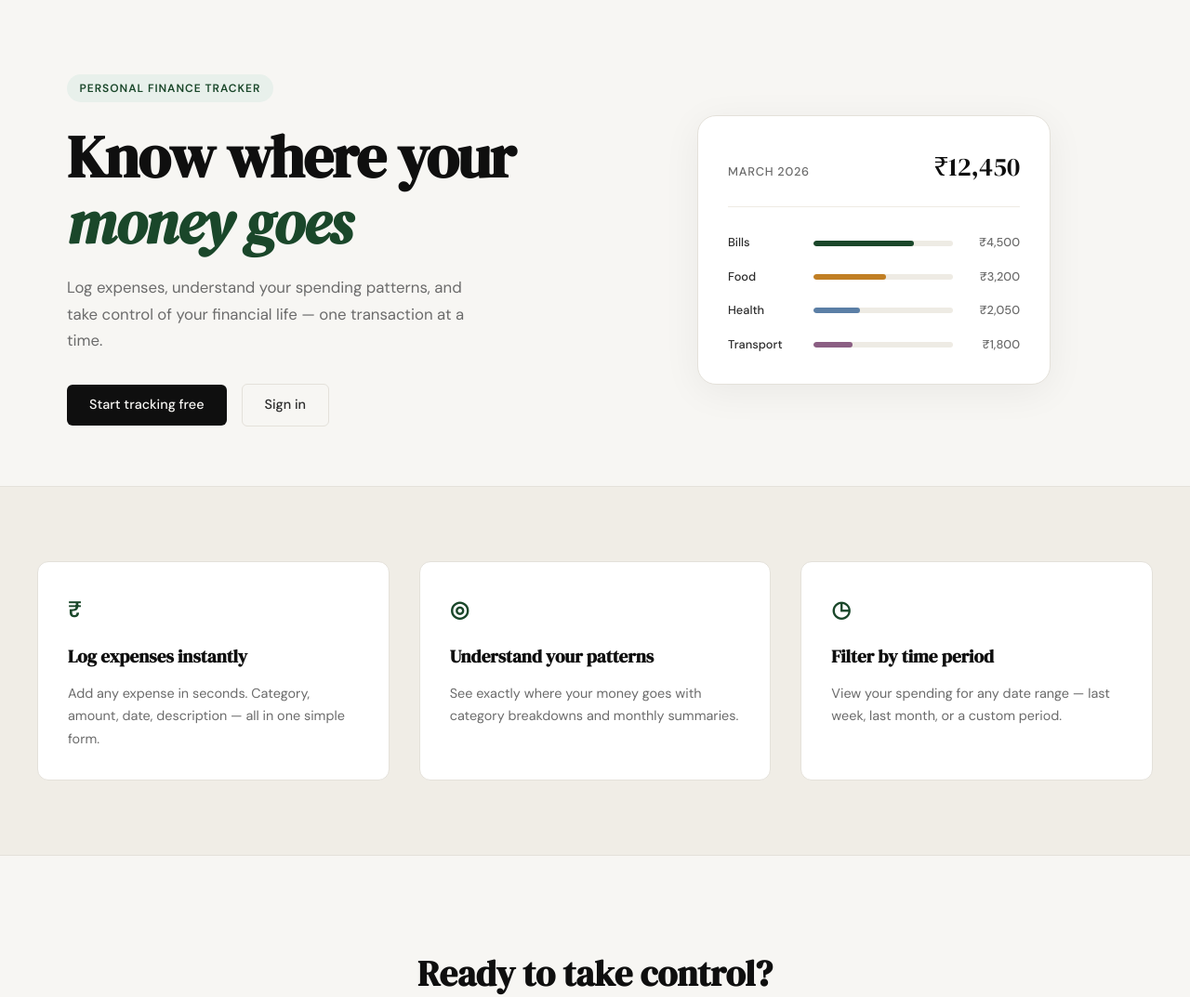
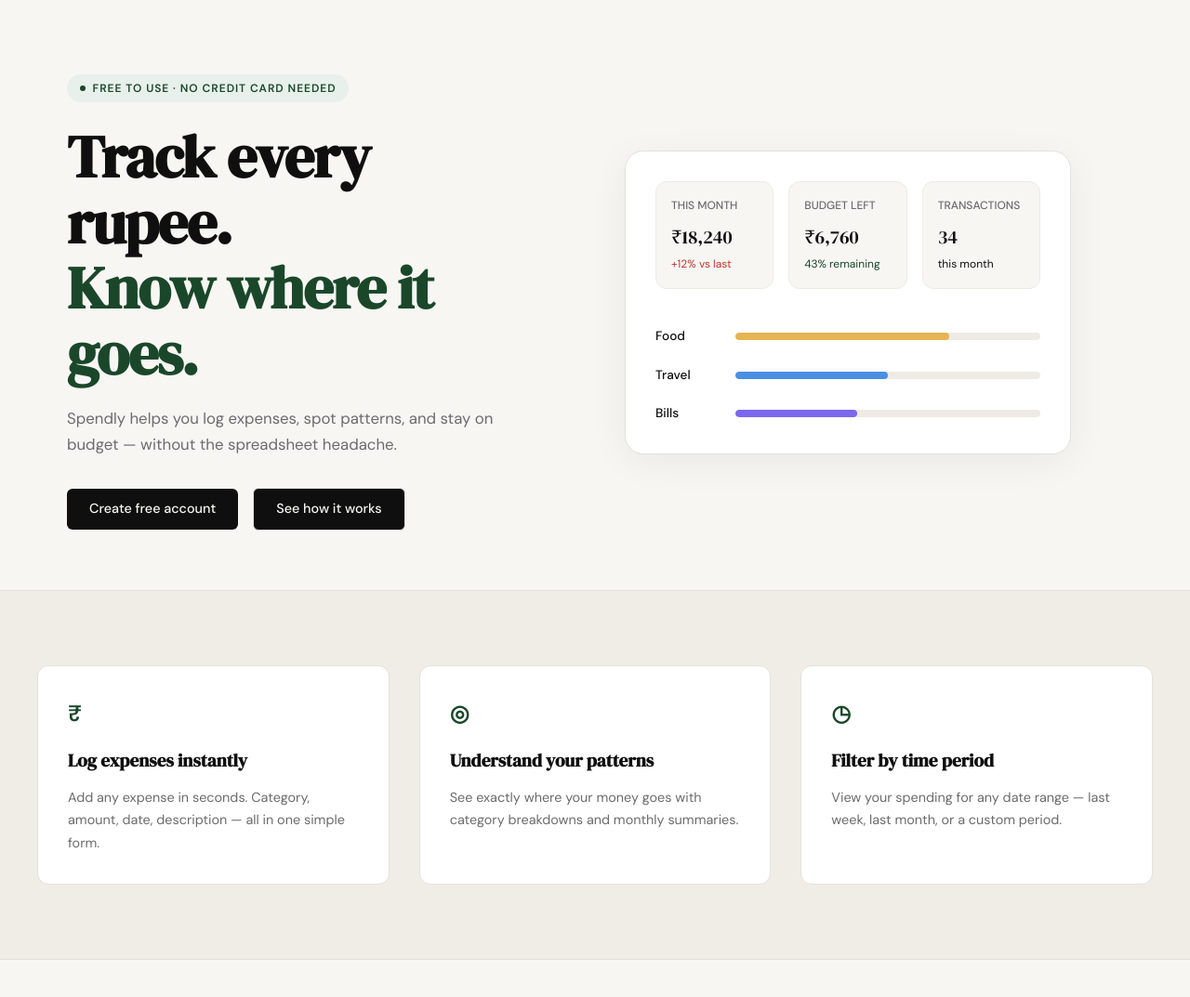
Before and after one commit to shivaji-sys/expense-tracker, a Flask app: page / in a window 1280 px wide. Shown: the part 61-1134 px from the top of the page at 93% size. Run offline with Flask 3, Linux system fonts and the light colour scheme.

Commit message:
Refine hero section layout and styling

```diff
--- a/expense-tracker/static/css/style.css
+++ b/expense-tracker/static/css/style.css
@@ -133,9 +133,15 @@ a { color: inherit; text-decoration: none; }
     margin: 0 auto;
 }
 
+.hero-inner {
+    max-width: 500px;
+}
+
 .hero-badge {
-    display: inline-block;
-    background: var(--accent-light);
+    display: inline-flex;
+    align-items: center;
+    gap: 0.5rem;
+    background: #e8f0eb;
     color: var(--accent);
     font-size: 0.75rem;
     font-weight: 600;
@@ -144,6 +150,13 @@ a { color: inherit; text-decoration: none; }
     padding: 0.35rem 0.85rem;
     border-radius: 999px;
     margin-bottom: 1.5rem;
+}
+
+.badge-dot {
+    width: 6px;
+    height: 6px;
+    background: var(--accent);
+    border-radius: 50%;
 }
 
 .hero-title {
@@ -155,8 +168,7 @@ a { color: inherit; text-decoration: none; }
     margin-bottom: 1.25rem;
 }
 
-.hero-title em {
-    font-style: italic;
+.title-accent {
     color: var(--accent);
 }
 
@@ -173,92 +185,6 @@ a { color: inherit; text-decoration: none; }
     gap: 1rem;
     align-items: center;
 }
-
-/* ------------------------------------------------------------------ */
-/* Mock card (hero visual)                                             */
-/* ------------------------------------------------------------------ */
-
-.hero-visual {
-    display: flex;
-    justify-content: center;
-}
-
-.mock-card {
-    background: var(--paper-card);
-    border: 1px solid var(--border);
-    border-radius: var(--radius-lg);
-    padding: 2rem;
-    width: 100%;
-    max-width: 380px;
-    box-shadow: 0 8px 40px rgba(0,0,0,0.06);
-}
-
-.mock-card-header {
-    display: flex;
-    justify-content: space-between;
-    align-items: baseline;
-    margin-bottom: 1.75rem;
-    padding-bottom: 1.25rem;
-    border-bottom: 1px solid var(--border-soft);
-}
-
-.mock-label {
-    font-size: 0.8rem;
-    font-weight: 500;
-    color: var(--ink-muted);
-    text-transform: uppercase;
-    letter-spacing: 0.06em;
-}
-
-.mock-total {
-    font-family: var(--font-display);
-    font-size: 1.75rem;
-    color: var(--ink);
-}
-
-.mock-bars { display: flex; flex-direction: column; gap: 1rem; }
-
-.mock-bar-row {
-    display: grid;
-    grid-template-columns: 80px 1fr 60px;
-    align-items: center;
-    gap: 0.75rem;
-}
-
-.mock-cat {
-    font-size: 0.8rem;
-    font-weight: 500;
-    color: var(--ink-soft);
-}
-
-.mock-bar-track {
-    height: 6px;
-    background: var(--border-soft);
-    border-radius: 999px;
-    overflow: hidden;
-}
-
-.mock-bar {
-    height: 100%;
-    background: var(--accent);
-    border-radius: 999px;
-    transition: width 0.6s ease;
-}
-
-.mock-bar-2 { background: var(--accent-2); }
-.mock-bar-3 { background: #5b7fa6; }
-.mock-bar-4 { background: #8b5e83; }
-
-.mock-amt {
-    font-size: 0.8rem;
-    font-weight: 500;
-    color: var(--ink-muted);
-    text-align: right;
-}
-
-/* ------------------------------------------------------------------ */
-/* Buttons                                                             */
-/* ------------------------------------------------------------------ */
 
 .btn-primary {
     display: inline-block;
@@ -277,12 +203,13 @@ a { color: inherit; text-decoration: none; }
 
 .btn-primary:hover { background: var(--accent); }
 
-.btn-ghost {
+.btn-secondary {
     display: inline-block;
-    background: transparent;
-    color: var(--ink-soft);
+    background: var(--ink);
+    color: var(--paper);
     padding: 0.65rem 1.5rem;
     border-radius: var(--radius-sm);
+    font-family: var(--font-body);
     font-size: 0.9rem;
     font-weight: 500;
     border: 1px solid var(--border);
@@ -290,9 +217,97 @@ a { color: inherit; text-decoration: none; }
     text-decoration: none;
 }
 
-.btn-ghost:hover {
-    border-color: var(--ink);
+.btn-secondary:hover {
+    background: var(--paper);
     color: var(--ink);
+}
+
+/* Mock dashboard visuals */
+.mock-dashboard {
+    background: var(--paper-card);
+    border: 1px solid var(--border);
+    border-radius: var(--radius-lg);
+    padding: 2rem;
+    width: 100%;
+    max-width: 480px;
+    box-shadow: 0 8px 40px rgba(0,0,0,0.06);
+}
+
+.mock-card-row {
+    display: grid;
+    grid-template-columns: repeat(3, 1fr);
+    gap: 1rem;
+    margin-bottom: 2.5rem;
+}
+
+.mock-card {
+    background: var(--paper);
+    border: 1px solid var(--border-soft);
+    border-radius: var(--radius-md);
+    padding: 1rem;
+    display: flex;
+    flex-direction: column;
+    justify-content: space-between;
+    height: 100%;
+}
+
+.mock-card-header {
+    font-size: 0.75rem;
+    font-weight: 500;
+    color: var(--ink-muted);
+    text-transform: uppercase;
+}
+
+.mock-card-body {
+    margin-top: 0.5rem;
+}
+
+.mock-card-body .mock-total {
+    font-family: var(--font-display);
+    font-size: 1.25rem;
+    color: var(--ink);
+    display: block;
+}
+
+.mock-trend {
+    font-size: 0.75rem;
+    margin-top: 0.25rem;
+    display: block;
+}
+
+.mock-trend.positive { color: #c0392b; }
+.mock-trend.green { color: var(--accent); }
+
+.mock-chart {
+    display: flex;
+    flex-direction: column;
+    gap: 1.25rem;
+}
+
+.mock-chart-row {
+    display: flex;
+    align-items: center;
+    justify-content: space-between;
+    gap: 1rem;
+}
+
+.mock-cat {
+    font-size: 0.85rem;
+    font-weight: 500;
+    min-width: 70px;
+}
+
+.mock-bar-track {
+    flex: 1;
+    height: 8px;
+    background: var(--border-soft);
+    border-radius: 999px;
+    overflow: hidden;
+}
+
+.mock-bar {
+    height: 100%;
+    border-radius: 999px;
 }
 
 /* ------------------------------------------------------------------ */
--- a/expense-tracker/templates/landing.html
+++ b/expense-tracker/templates/landing.html
@@ -6,55 +6,72 @@
 
 <section class="hero">
     <div class="hero-inner">
-        <div class="hero-badge">Personal Finance Tracker</div>
+        <div class="hero-badge">
+            <span class="badge-dot"></span>
+            Free to use · No credit card needed
+        </div>
         <h1 class="hero-title">
-            Know where your<br>
-            <em>money goes</em>
+            Track every rupee.<br>
+            <span class="title-accent">Know where it goes.</span>
         </h1>
         <p class="hero-subtitle">
-            Log expenses, understand your spending patterns,
-            and take control of your financial life —
-            one transaction at a time.
+            Spendly helps you log expenses, spot patterns, and stay on budget —
+            without the spreadsheet headache.
         </p>
         <div class="hero-actions">
-            <a href="{{ url_for('register') }}" class="btn-primary">Start tracking free</a>
-            <a href="{{ url_for('login') }}" class="btn-ghost">Sign in</a>
+            <a href="{{ url_for('register') }}" class="btn-primary">Create free account</a>
+            <a href="#how-it-works" class="btn-secondary">See how it works</a>
         </div>
     </div>
     <div class="hero-visual">
-        <div class="mock-card">
-            <div class="mock-card-header">
-                <span class="mock-label">March 2026</span>
-                <span class="mock-total">₹12,450</span>
+        <div class="mock-dashboard">
+            <div class="mock-card-row">
+                <div class="mock-card">
+                    <div class="mock-card-header">
+                        <span class="mock-label">This month</span>
+                    </div>
+                    <div class="mock-card-body">
+                        <span class="mock-total">₹18,240</span>
+                        <span class="mock-trend positive">+12% vs last</span>
+                    </div>
+                </div>
+                <div class="mock-card">
+                    <div class="mock-card-header">
+                        <span class="mock-label">Budget left</span>
+                    </div>
+                    <div class="mock-card-body">
+                        <span class="mock-total">₹6,760</span>
+                        <span class="mock-trend green">43% remaining</span>
+                    </div>
+                </div>
+                <div class="mock-card">
+                    <div class="mock-card-header">
+                        <span class="mock-label">Transactions</span>
+                    </div>
+                    <div class="mock-card-body">
+                        <span class="mock-total">34</span>
+                        <span class="mock-trend">this month</span>
+                    </div>
+                </div>
             </div>
-            <div class="mock-bars">
-                <div class="mock-bar-row">
+            <div class="mock-chart">
+                <div class="mock-chart-row">
+                    <span class="mock-cat">Food</span>
+                    <div class="mock-bar-track">
+                        <div class="mock-bar" style="width: 70%; background: #e6b453;"></div>
+                    </div>
+                </div>
+                <div class="mock-chart-row">
+                    <span class="mock-cat">Travel</span>
+                    <div class="mock-bar-track">
+                        <div class="mock-bar" style="width: 50%; background: #4a90e2;"></div>
+                    </div>
+                </div>
+                <div class="mock-chart-row">
                     <span class="mock-cat">Bills</span>
                     <div class="mock-bar-track">
-                        <div class="mock-bar" style="width: 72%"></div>
+                        <div class="mock-bar" style="width: 40%; background: #7b68ee;"></div>
                     </div>
-                    <span class="mock-amt">₹4,500</span>
-                </div>
-                <div class="mock-bar-row">
-                    <span class="mock-cat">Food</span>
-                    <div class="mock-bar-track">
-                        <div class="mock-bar mock-bar-2" style="width: 52%"></div>
-                    </div>
-                    <span class="mock-amt">₹3,200</span>
-                </div>
-                <div class="mock-bar-row">
-                    <span class="mock-cat">Health</span>
-                    <div class="mock-bar-track">
-                        <div class="mock-bar mock-bar-3" style="width: 33%"></div>
-                    </div>
-                    <span class="mock-amt">₹2,050</span>
-                </div>
-                <div class="mock-bar-row">
-                    <span class="mock-cat">Transport</span>
-                    <div class="mock-bar-track">
-                        <div class="mock-bar mock-bar-4" style="width: 28%"></div>
-                    </div>
-                    <span class="mock-amt">₹1,800</span>
                 </div>
             </div>
         </div>
```
